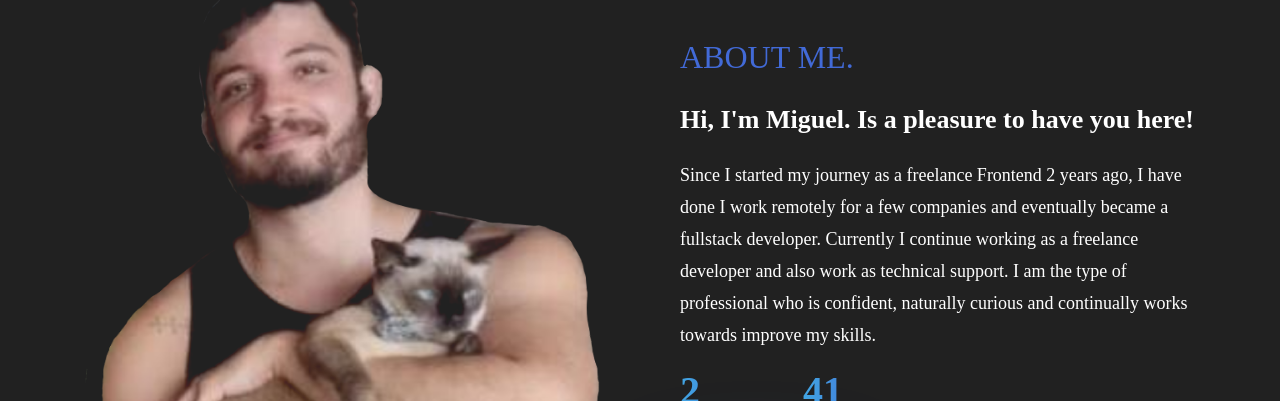
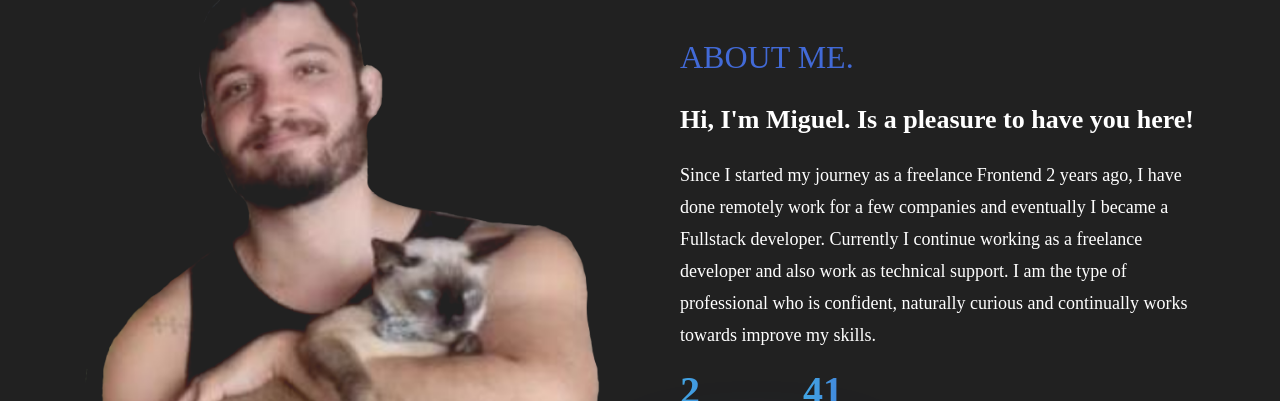
Before and after one commit to miguelamaral254/MyPortfolio, a React (Create React App) app: page / in a window 1280 px wide. Shown: the part 860-1261 px from the top of the page. Built offline with nearby package versions, Linux system fonts and the light colour scheme; the HTML template or start-up script is replaced by a standard one.

Commit message:
about fix

```diff
--- a/src/components/About.jsx
+++ b/src/components/About.jsx
@@ -75,8 +75,8 @@ const About = () => {
             </h3>
             <p className="mb-6">
               Since I started my journey as a freelance Frontend 2 years ago, I
-              have done I work remotely for a few companies and eventually
-              became a fullstack developer. Currently I continue working as a
+              have done remotely work for a few companies and eventually I
+              became a Fullstack developer. Currently I continue working as a
               freelance developer and also work as technical support. I am the
               type of professional who is confident, naturally curious and
               continually works towards improve my skills.
--- a/src/components/Banner.jsx
+++ b/src/components/Banner.jsx
@@ -5,7 +5,7 @@ import Image from "../assets/eu.png";
 import { Link } from "react-scroll";
 
 //icons
-import { FaGithub, FaWhatsapp, FaLinkedin, FaFileDownload, FaPlayCircle } from "react-icons/fa";
+import { FaGithub, FaWhatsapp, FaLinkedin, FaFileDownload } from "react-icons/fa";
 
 // type animation
 import { TypeAnimation } from "react-type-animation";
```
Also changed, not shown: src/components/Services.jsx (line endings or trailing spaces).
